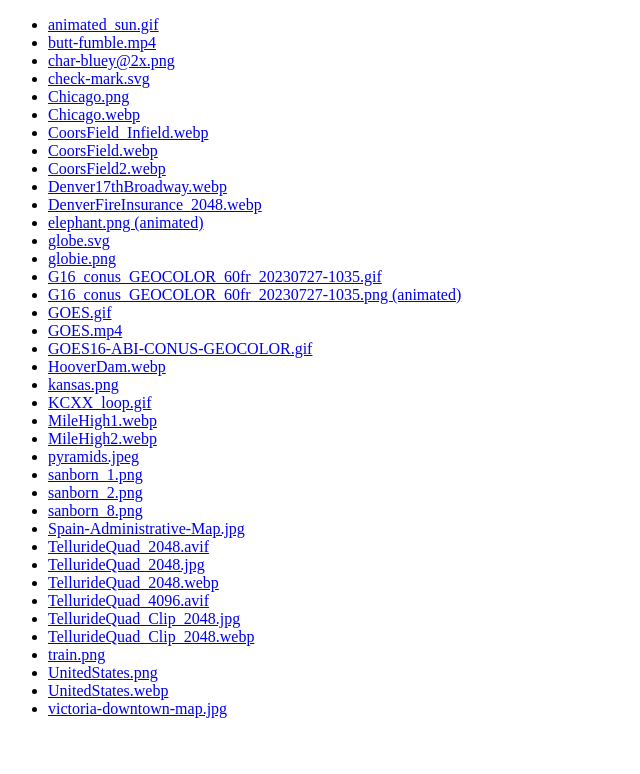
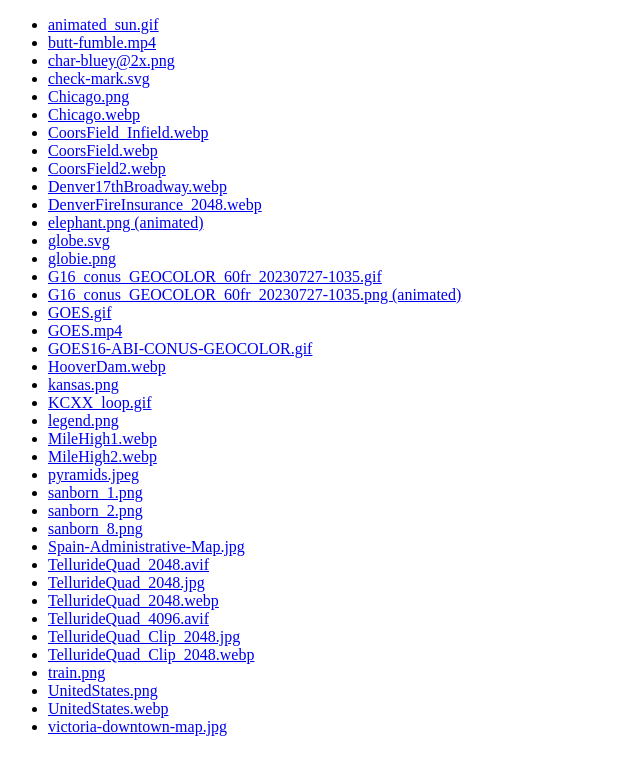
Before and after one commit to sagewall/test-images, a plain HTML site: page index.html in a window 1280 px wide. Shown: the whole page, without its empty margins (0-640 px from the left). Drawn offline with Linux system fonts and the light colour scheme.

Commit message:
add legend.png

```diff
--- a/index.html
+++ b/index.html
@@ -52,6 +52,7 @@
       <li><a href="./HooverDam.webp">HooverDam.webp</a></li>
       <li><a href="./kansas.png">kansas.png</a></li>
       <li><a href="./KCXX_loop.gif">KCXX_loop.gif</a></li>
+      <li><a href="./legend.png">legend.png</a></li>
       <li><a href="./MileHigh1.webp">MileHigh1.webp</a></li>
       <li><a href="./MileHigh2.webp">MileHigh2.webp</a></li>
       <li><a href="./pyramids.jpeg">pyramids.jpeg</a></li>
```
Also changed, not shown: legend.png (added).
